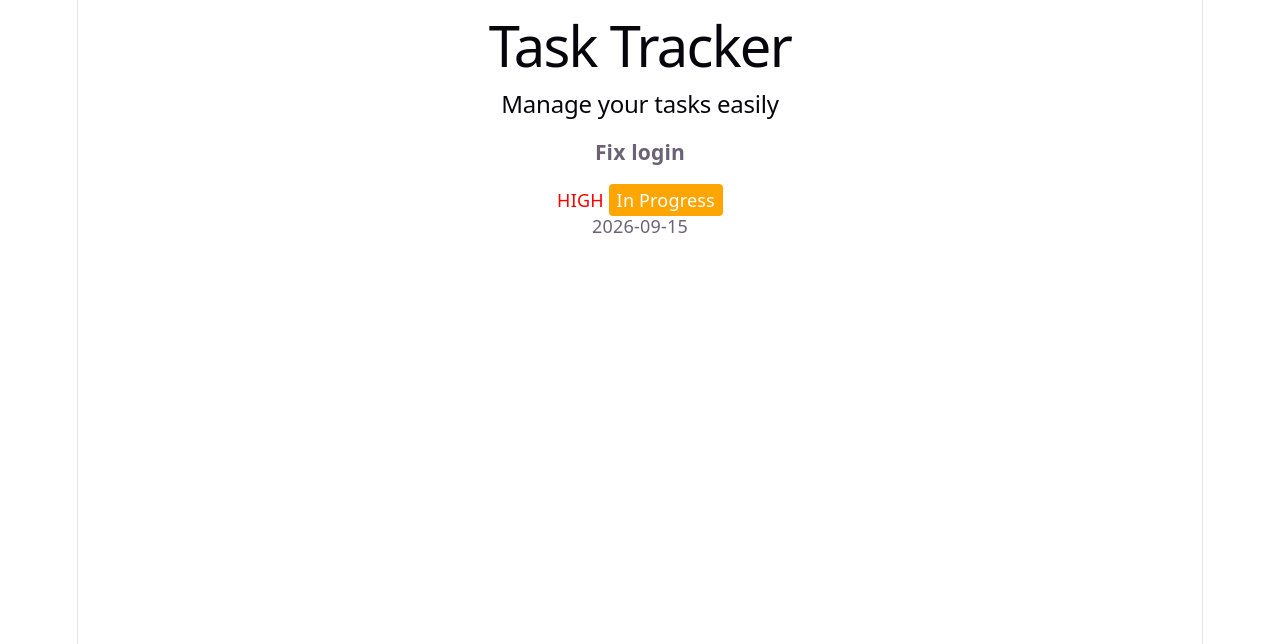
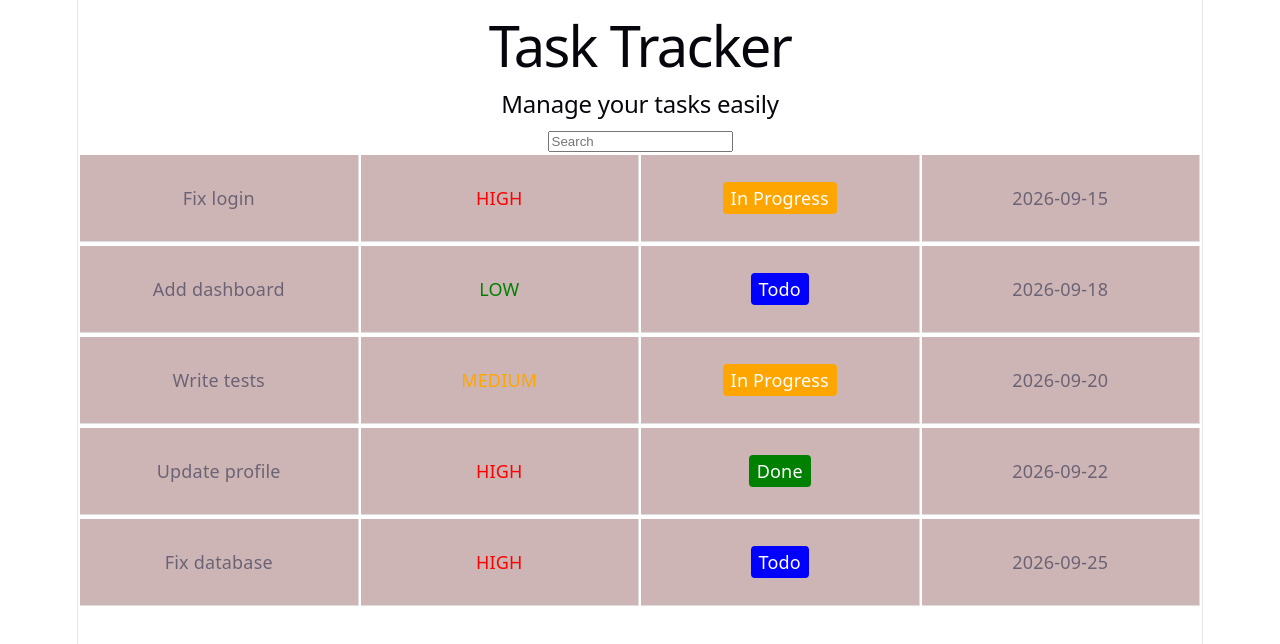
Before and after one commit to TASK-Test/TASK3, a React (Vite) app in the folder students/Leen Amawi/frontend/: page / in a window 1280 px wide. Shown: the top 644 px of the page. Built offline with nearby package versions, Linux system fonts and the light colour scheme.

Commit message:
feat: add task list search

```diff
--- a/students/Leen Amawi/frontend/src/App.tsx
+++ b/students/Leen Amawi/frontend/src/App.tsx
@@ -1,28 +1,24 @@
+import { useState } from "react"
 import Header from "./components/Header"
-import TaskRow from "./components/TaskRow"
-import type { Task } from "./types/task"
-
-const TASK: Task = {
-  id: 1,
-  title: 'Fix login',
-  description: 'Fix the login validation issue',
-  priority: 'HIGH',
-  targetDate: '2026-09-15',
-  status: {
-    id: 1,
-    name: 'In Progress',
-    color: 'orange',
-    position: 2,
-  },
-  createdAt: '2026-09-13T10:00:00',
-}
+import TaskList from "./components/TaskList"
+import { tasks } from "./mock/tasks"
 
 
 function App() {
+  const [search, setSearch] = useState('')
+
+  const filteredTasks = tasks.filter((task) =>
+    task.title.toLowerCase().includes(search.toLowerCase())
+  )
+
   return (
     <div>
       <Header />
-      <TaskRow task={TASK} />
+
+      <input type="text" placeholder="Search" value={search} onChange={(event) => setSearch(event.target.value)}/>
+     {filteredTasks.length > 0 ? (
+     <TaskList tasks={filteredTasks} />) : (<p>No tasks found.</p>)}
+
     </div>
   )
 }
--- /dev/null
+++ b/students/Leen Amawi/frontend/src/components/TaskList.tsx
@@ -0,0 +1,16 @@
+import type { Task } from '../types/task'
+import TaskRow from './TaskRow'
+
+type TaskListProps = {
+  tasks: Task[]
+}
+
+function TaskList({tasks}: TaskListProps) {
+  return (
+    <div>
+      {tasks.map((task) => (
+        <TaskRow key={task.id} task={task} />
+      ))} </div>
+  )
+}
+export default TaskList
--- a/students/Leen Amawi/frontend/src/components/TaskRow.tsx
+++ b/students/Leen Amawi/frontend/src/components/TaskRow.tsx
@@ -1,17 +1,23 @@
 import type { Task } from '../types/task'
 import PriorityBadge from './PriorityBadge'
 import StatusChip from './StatusChip'
+import './taskRow.css'
+
 type TaskRowProps = {
   task: Task
 }
+
 function TaskRow({ task }: TaskRowProps) {
   return (
-    <div>
-     <h3>{task.title}</h3>
-      <PriorityBadge priority={task.priority} />
-      <StatusChip status={task.status} />
-      <p>{task.targetDate}</p>
-    </div>
+    <table>
+    <tr className="task-row">
+      <td>{task.title}</td>
+      <td><PriorityBadge priority={task.priority} /> </td>
+      <td> <StatusChip status={task.status} /> </td>
+      <td>{task.targetDate}</td>
+    </tr>
+    </table>
   )
 }
+
 export default TaskRow
--- /dev/null
+++ b/students/Leen Amawi/frontend/src/components/taskRow.css
@@ -0,0 +1,44 @@
+table {
+width: 100%;
+
+}
+.task-row td {
+    width: 25%;
+  padding: 30px;
+  background-color: rgb(206, 181, 181);
+  text-align: center;
+  border-bottom: 1px solid #ddd;
+  border-right: 1px solid #ddd;
+}
+
+.task-row:hover td {
+  background-color: #f5f5f5;
+}
+
+.backlog {
+  background-color: #aaa0a0;
+  padding: 10px 20px;
+  border-radius: 100px;
+  color: white;
+}
+
+.in-progress {
+  background-color: #5b8f5d;
+  padding: 10px 20px;
+  border-radius: 100px;
+  color: white;
+}
+
+.PriorityLow {
+  background-color: #8cc8cc;
+  padding: 10px 20px;
+  border-radius: 100px;
+  color: white;
+}
+
+.PriorityHigh {
+  background-color: #a33232;
+  padding: 10px 20px;
+  border-radius: 100px;
+  color: white;
+}
--- /dev/null
+++ b/students/Leen Amawi/frontend/src/mock/tasks.ts
@@ -0,0 +1,74 @@
+import type { Task } from '../types/task'
+
+export const tasks: Task[] = [
+  {
+    id: 1,
+    title: 'Fix login',
+    description: 'Fix the login problem',
+    priority: 'HIGH',
+    targetDate: '2026-09-15',
+    status: {
+      id: 1,
+      name: 'In Progress',
+      color: 'orange',
+      position: 2,
+    },
+    createdAt: '2026-09-13T10:00:00',
+  },
+  {
+    id: 2,
+    title: 'Add dashboard',
+    description: 'Create the dashboard page',
+    priority: 'LOW',
+    targetDate: '2026-09-18',
+    status: {
+      id: 2,
+      name: 'Todo',
+      color: 'blue',
+      position: 1,
+    },
+    createdAt: '2026-09-13T11:00:00',
+  },
+  {
+    id: 3,
+    title: 'Write tests',
+    description: 'Add tests for the app',
+    priority: 'MEDIUM',
+    targetDate: '2026-09-20',
+    status: {
+      id: 3,
+      name: 'In Progress',
+      color: 'orange',
+      position: 2,
+    },
+    createdAt: '2026-09-13T12:00:00',
+  },
+  {
+    id: 4,
+    title: 'Update profile',
+    description: 'Update the profile page',
+    priority: 'HIGH',
+    targetDate: '2026-09-22',
+    status: {
+      id: 4,
+      name: 'Done',
+      color: 'green',
+      position: 3,
+    },
+    createdAt: '2026-09-13T13:00:00',
+  },
+  {
+    id: 5,
+    title: 'Fix database',
+    description: 'Fix the database connection',
+    priority: 'HIGH',
+    targetDate: '2026-09-25',
+    status: {
+      id: 5,
+      name: 'Todo',
+      color: 'blue',
+      position: 1,
+    },
+    createdAt: '2026-09-13T14:00:00',
+  },
+]
```
